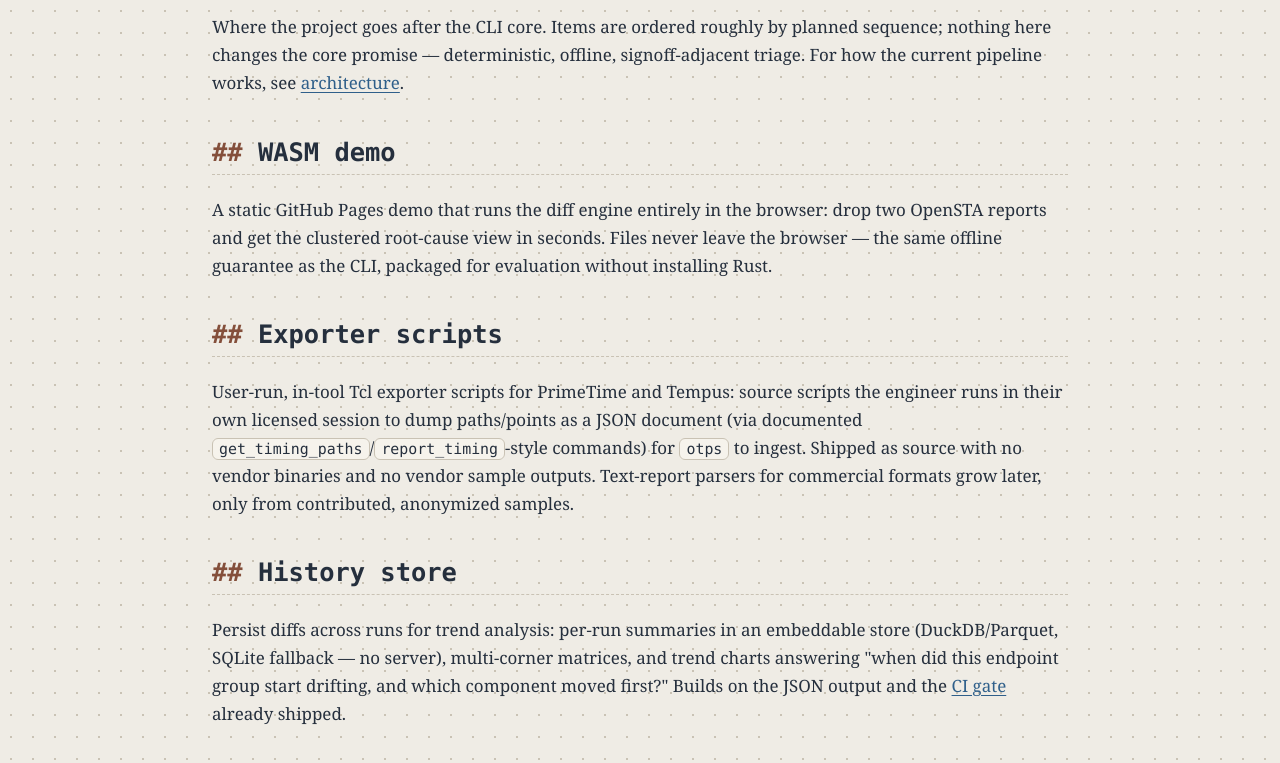
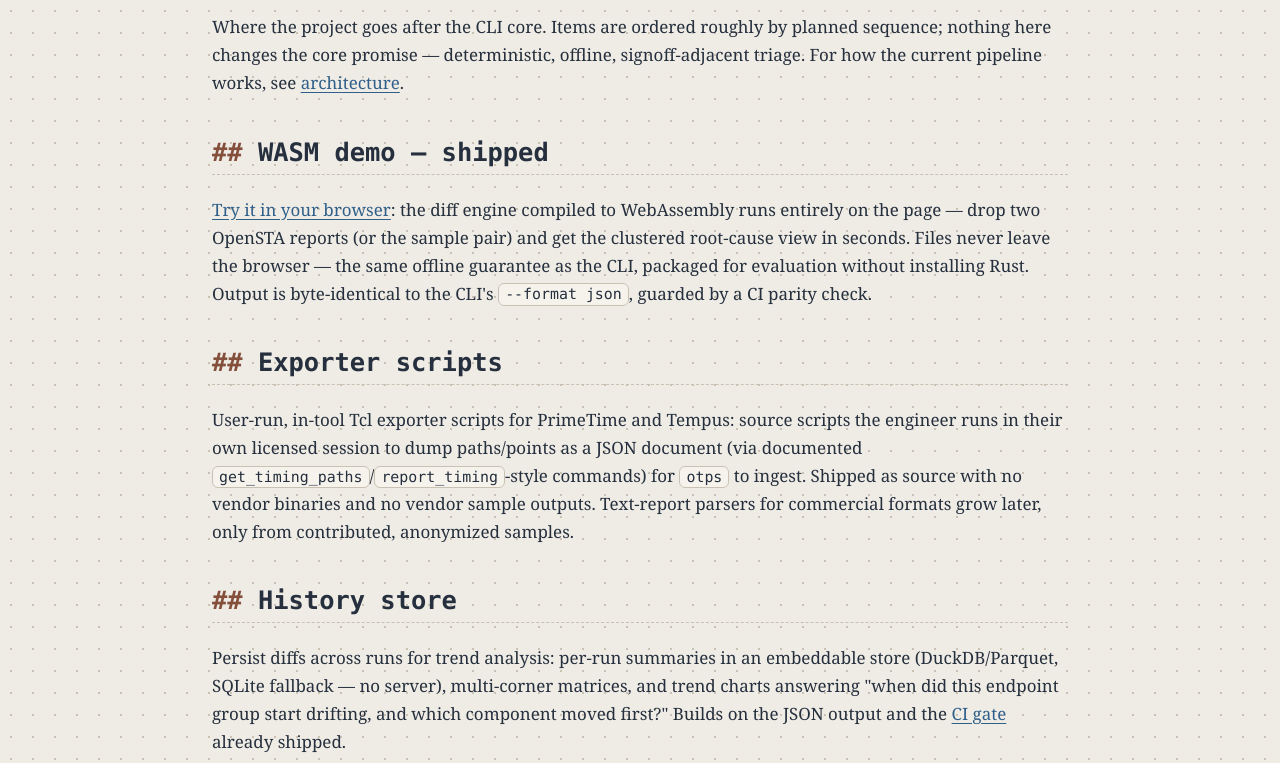
Before and after one commit to nitishagar/track-b2, a plain HTML site: page docs/roadmap.html in a window 1280 px wide. Shown: the part 220-983 px from the top of the page. Drawn offline with Linux system fonts and the light colour scheme.

Commit message:
Docs: roadmap marks WASM demo shipped; Roadmap nav pill last
- Roadmap WASM section rewritten as shipped with demo.html link
- Nav order Home/Format/Architecture/Adopters/Demo/Roadmap on all pages

```diff
--- a/docs/roadmap.html
+++ b/docs/roadmap.html
@@ -15,8 +15,8 @@
     <a href="format.html">Format</a>
     <a href="architecture.html">Architecture</a>
     <a href="adopters.html">Adopters</a>
+    <a href="demo.html">Demo</a>
     <a href="roadmap.html" aria-current="page">Roadmap</a>
-    <a href="demo.html">Demo</a>
   </nav>
 </header>
 <main>
@@ -26,11 +26,13 @@ planned sequence; nothing here changes the core promise — deterministic,
 offline, signoff-adjacent triage. For how the current pipeline works, see
 <a href="architecture.html">architecture</a>.</p>
 
-<h2>WASM demo</h2>
-<p>A static GitHub Pages demo that runs the diff engine entirely in the
-browser: drop two OpenSTA reports and get the clustered root-cause view in
-seconds. Files never leave the browser — the same offline guarantee as the
-CLI, packaged for evaluation without installing Rust.</p>
+<h2>WASM demo — shipped</h2>
+<p><a href="demo.html">Try it in your browser</a>: the diff engine compiled
+to WebAssembly runs entirely on the page — drop two OpenSTA reports (or the
+sample pair) and get the clustered root-cause view in seconds. Files never
+leave the browser — the same offline guarantee as the CLI, packaged for
+evaluation without installing Rust. Output is byte-identical to the CLI's
+<code>--format json</code>, guarded by a CI parity check.</p>
 
 <h2>Exporter scripts</h2>
 <p>User-run, in-tool Tcl exporter scripts for PrimeTime and Tempus: source
```
Also changed, not shown: docs/adopters.html (+1 -1 lines), docs/architecture.html (+1 -1 lines), docs/demo.html (+1 -1 lines), docs/format.html (+1 -1 lines), docs/index.html (+1 -1 lines).
